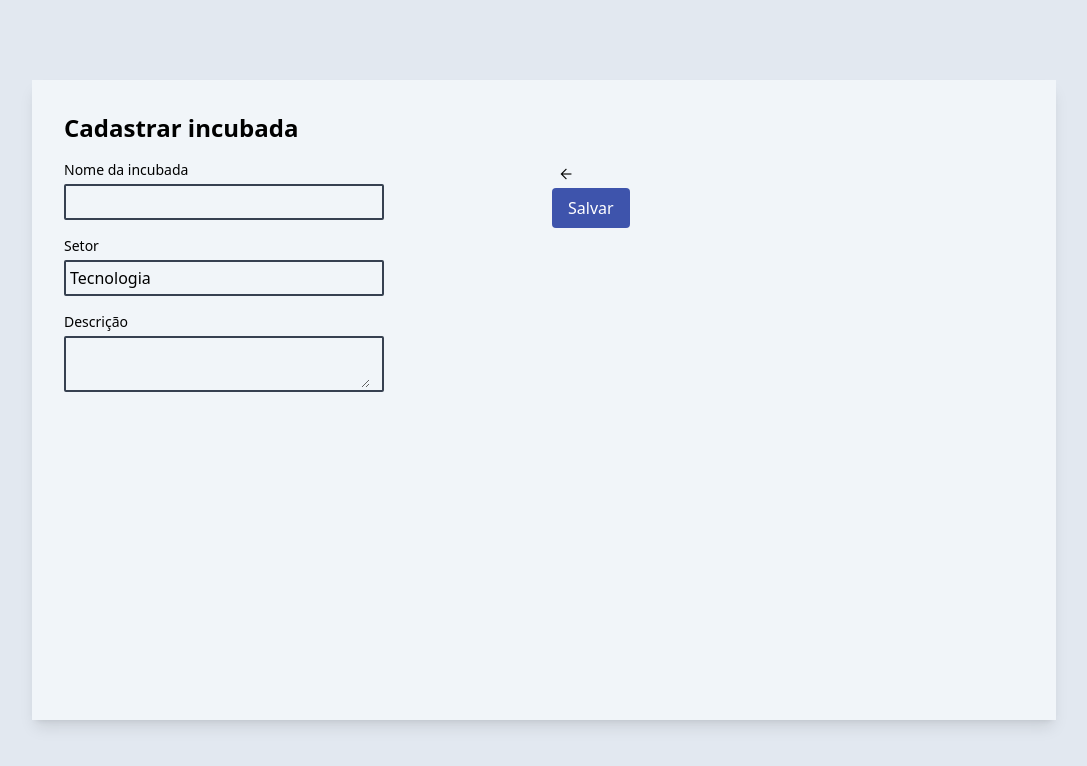
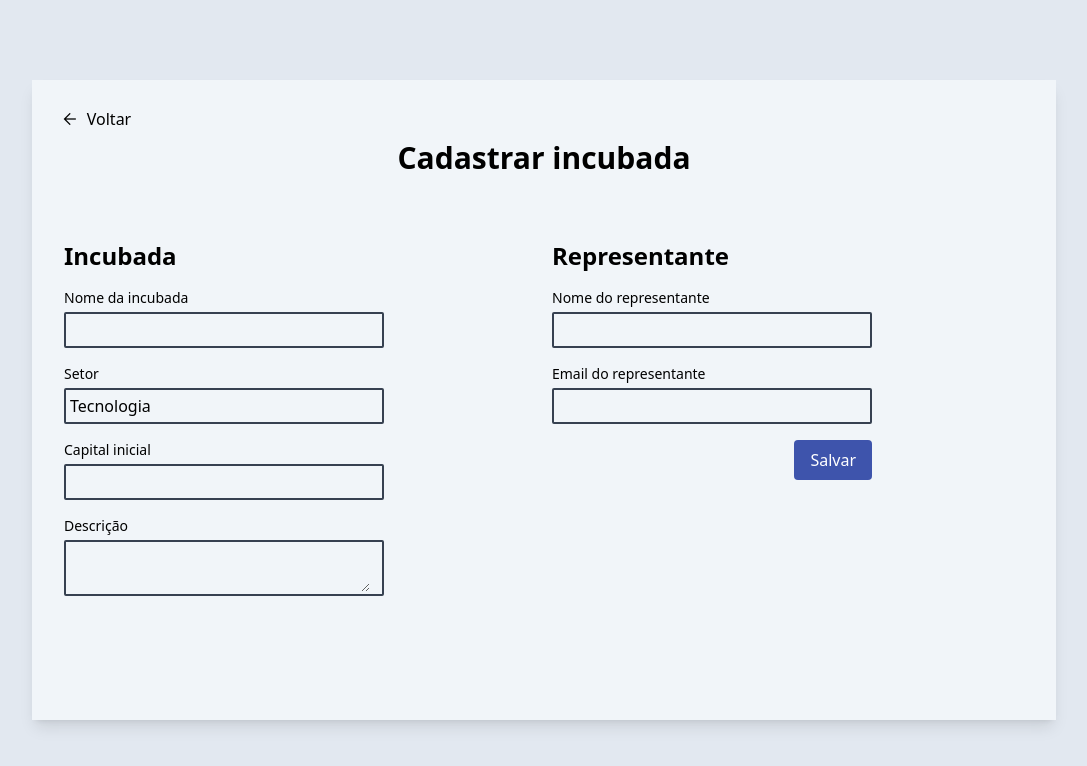
Before and after one commit to metodos-ageis/projeto-startups, a React (Vite) app: page /register-company in a window 1280 px wide. Shown: the top 766 px of the page, without its empty margins (96-1183 px from the left). Built offline with nearby package versions, Linux system fonts and the light colour scheme.

Commit message:
new changes to register company page

```diff
--- a/src/pages/RegisterCompany/RegisterCompany.tsx
+++ b/src/pages/RegisterCompany/RegisterCompany.tsx
@@ -19,26 +19,30 @@ function RegisterCompany() {
   return (
     <div className="flex items-center justify-center h-screen p-8">
       <div className="max-w-5xl max-h-[80vh] h-full w-full bg-slate-100 shadow-lg p-8">
-        <Text variant="h3" className="pb-4">
+        <IconButton className="pl-8 pb-4">
+          <Icon className="pr-2" fontSize="large">arrow_back</Icon>
+          <Text>Voltar</Text>
+        </IconButton>
+        <Text variant="h2" className="pb-16 text-center">
           {t("Title")}
         </Text>
         <div className="grid grid-rows-1 grid-cols-2 gap-4">
           <div className="w-80 flex flex-col gap-4">
+            <Text variant="h3">{t("TitleCol1")}</Text>
             <Input name="startup-name" type="text" label={t("Form.Name")} onChange={setName} value={name} />
             <Selector items={sectors} label="Setor" />
+            <Input name="initial-capital" type="text" label={t("Form.Monetary")} onChange={setName} value={name} />
             <TextArea label="Descrição" />
           </div>
-          <div className="w-80">
-            <IconButton>
-              <Icon>
-                arrow_back
-              </Icon>
-            </IconButton>
-
-            <Button variant="contained">
-              Salvar
-            </Button>
-
+          <div className="w-80 flex flex-col gap-4">
+            <Text variant="h3">{t("TitleCol2")}</Text>
+            <Input name="representative-name" type="text" label={t("Form.RepName")} onChange={setName} value={name} />
+            <Input name="representative-email" type="text" label={t("Form.RepEmail")} onChange={setName} value={name} />
+            <div className="place-self-end">
+              <Button variant="contained">
+                Salvar
+              </Button>
+            </div>
           </div>
         </div>
       </div>
--- a/src/translations/pt-BR/register-startup.ts
+++ b/src/translations/pt-BR/register-startup.ts
@@ -1,6 +1,11 @@
 export default {
   Title: "Cadastrar incubada",
+  TitleCol1: "Incubada",
+  TitleCol2: "Representante",
   Form: {
     Name: "Nome da incubada",
+    Monetary: "Capital inicial",
+    RepName: "Nome do representante",
+    RepEmail: "Email do representante",
   }
 };
```
